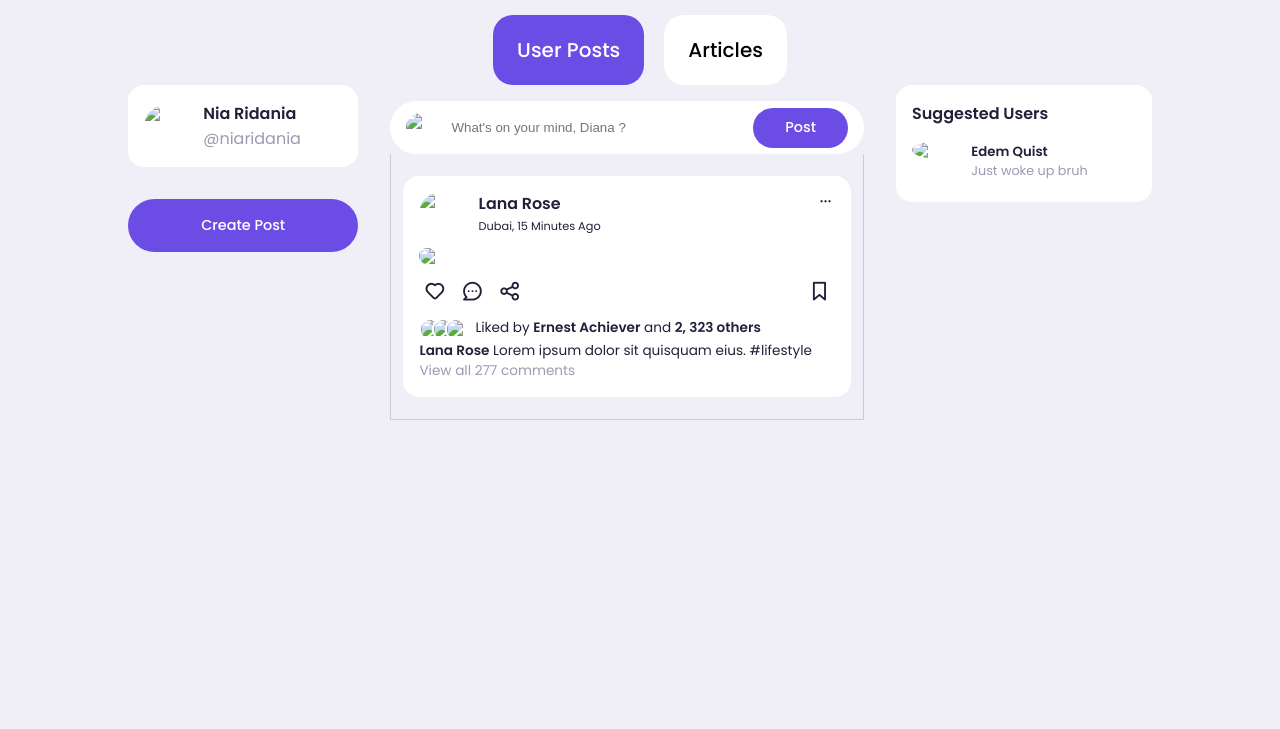
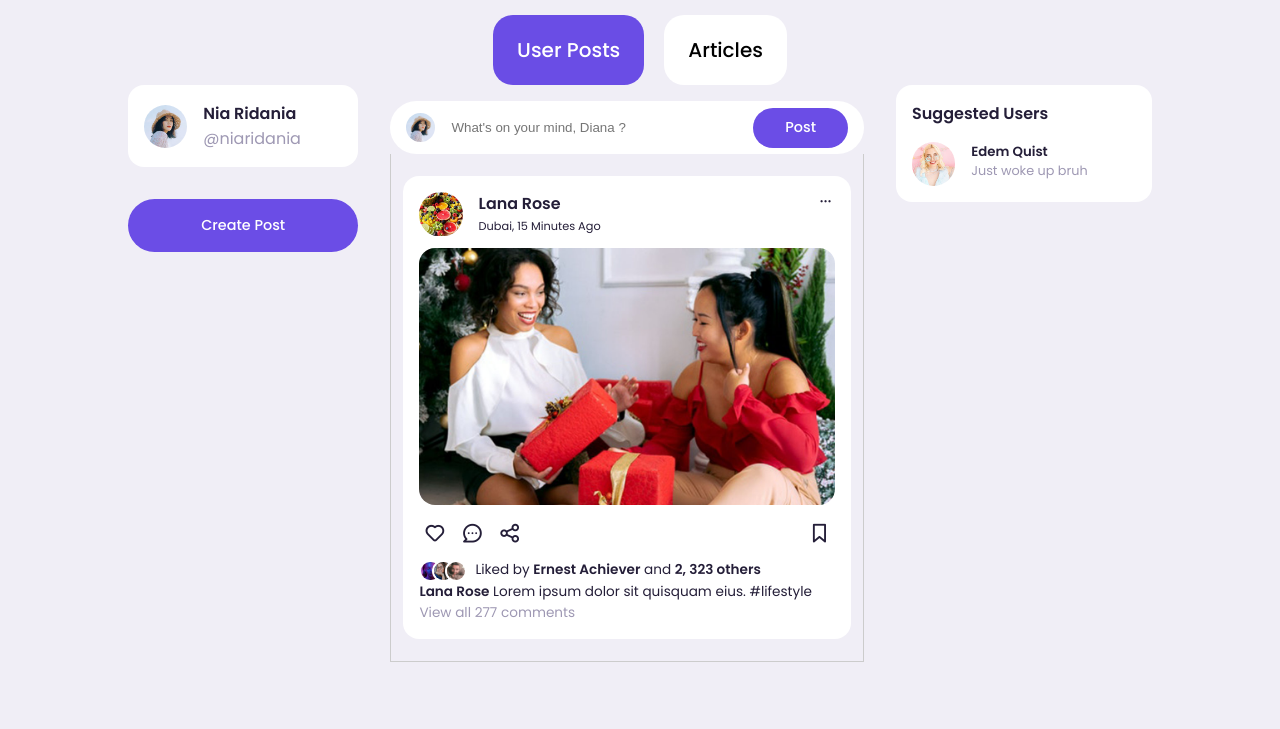
Before and after one commit to orfeaspg/Software-Engineering-Project, a plain HTML site: page forums.html in a window 1280 px wide. Shown: the part 71-800 px from the top of the page. Drawn offline with nearby package versions, Linux system fonts and the light colour scheme.

Commit message:
changes for images

```diff
--- a/forums.html
+++ b/forums.html
@@ -24,7 +24,7 @@
             <div class="create">
                 <label class="btn btn-primary" for="create-post">Create</label>
                 <div class="profile-photo">
-                    <img src="./images/profile-1.jpg" alt="">
+                    <img src="./main/images/profile-1.jpg" alt="">
                 </div>
             </div>
         </div>
@@ -41,7 +41,7 @@
             <div class="left">
                 <a class="profile">
                     <div class="profile-photo">
-                        <img src="./images/profile-1.jpg">
+                        <img src="./main/images/profile-1.jpg">
                     </div>
                     <div class="handle">
                         <h4>Nia Ridania</h4>
@@ -66,7 +66,7 @@
             <div class="middle">
                 <form action="" class="create-post" id="createPostForm">
                     <div class="profile-photo">
-                        <img src="./images/profile-1.jpg">
+                        <img src="./main/images/profile-1.jpg">
                     </div>
                     <input type="text" placeholder="What's on your mind, Diana ?" id="create-post">
                     <input type="submit" value="Post" class="btn btn-primary">
@@ -79,7 +79,7 @@
                             <div class="head">
                                 <div class="user">
                                     <div class="profile-photo">
-                                        <img src="./images/profile-13.jpg">
+                                        <img src="./main/images/profile-13.jpg">
                                     </div>
                                     <div class="info">
                                         <h3>Lana Rose</h3>
@@ -92,7 +92,7 @@
                             </div>
 
                             <div class="photo">
-                                <img src="./images/feed-1.jpg">
+                                <img src="./main/images/feed-1.jpg">
                             </div>
 
                             <div class="action-buttons">
@@ -107,9 +107,9 @@
                             </div>
 
                             <div class="liked-by">
-                                <span><img src="./images/profile-10.jpg"></span>
-                                <span><img src="./images/profile-4.jpg"></span>
-                                <span><img src="./images/profile-15.jpg"></span>
+                                <span><img src="./main/images/profile-10.jpg"></span>
+                                <span><img src="./main/images/profile-4.jpg"></span>
+                                <span><img src="./main/images/profile-15.jpg"></span>
                                 <p>Liked by <b>Ernest Achiever</b> and <b>2, 323 others</b></p>
                             </div>
 
@@ -131,7 +131,7 @@
                             <div class="head">
                                 <div class="user">
                                     <div class="profile-photo">
-                                        <img src="./images/profile-3.jpg">
+                                        <img src="./main/images/profile-3.jpg">
                                     </div>
                                     <div class="info">
                                         <h3>Indiana Ellison</h3>
@@ -144,7 +144,7 @@
                             </div>
 
                             <div class="photo">
-                                <img src="./images/feed-6.jpg">
+                                <img src="./main/images/feed-6.jpg">
                             </div>
 
                             <div class="action-buttons">
@@ -159,9 +159,9 @@
                             </div>
 
                             <div class="liked-by">
-                                <span><img src="./images/profile-10.jpg"></span>
-                                <span><img src="./images/profile-4.jpg"></span>
-                                <span><img src="./images/profile-15.jpg"></span>
+                                <span><img src="./main/images/profile-10.jpg"></span>
+                                <span><img src="./main/images/profile-4.jpg"></span>
+                                <span><img src="./main/images/profile-15.jpg"></span>
                                 <p>Liked by <b>Benjamin Dwayne</b> and <b>2, 323 others</b></p>
                             </div>
 
@@ -191,7 +191,7 @@
                     <!------- MESSAGES ------->
                     <div class="suggestion">
                         <div class="profile-photo">
-                            <img src="./images/profile-17.jpg">
+                            <img src="./main/images/profile-17.jpg">
                         </div>
                         <div class="suggestion-body">
                             <h5>Edem Quist</h5>
@@ -207,7 +207,7 @@
                     <!------- MESSAGES ------->
                     <div class="suggestion">
                         <div class="profile-photo">
-                            <img src="./images/profile-8.jpg">
+                            <img src="./main/images/profile-8.jpg">
                             <div class="active"></div>
                         </div>
                         <div class="suggestion-body">
```
